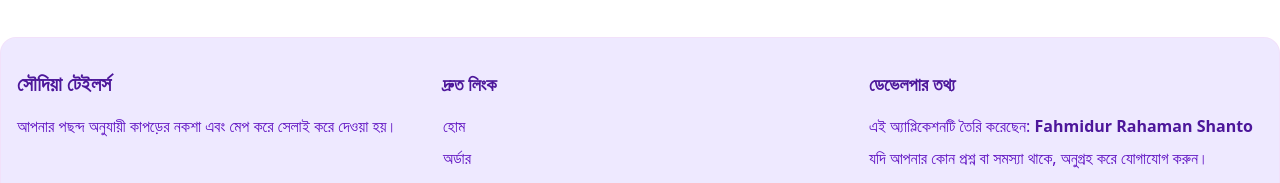
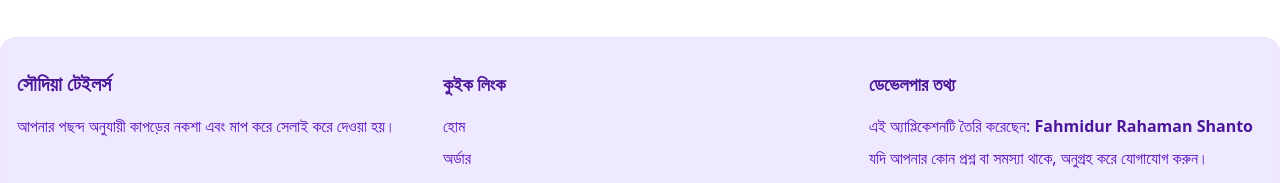
Before and after one commit to fahmidurshanto/soudia-tailors-client, a React (Vite) app: page / in a window 1280 px wide. Shown: the part 1687-1870 px from the top of the page. Built offline with nearby package versions, Linux system fonts and the light colour scheme; no server answers; what @cloudinary/url-gen would draw is missing.

Commit message:
Modified some content on the footer component

```diff
--- a/src/components/Footer.jsx
+++ b/src/components/Footer.jsx
@@ -9,13 +9,13 @@ const Footer = () => {
           <div>
             <h3 className="text-xl font-bold mb-4 text-violet-900">সৌদিয়া টেইলর্স</h3>
             <p className="text-violet-800">
-              আপনার পছন্দ অনুযায়ী কাপড়ের নকশা এবং মেপ করে সেলাই করে দেওয়া হয়।
+              আপনার পছন্দ অনুযায়ী কাপড়ের নকশা এবং মাপ করে সেলাই করে দেওয়া হয়।
             </p>
           </div>
 
           {/* Quick Links */}
           <div>
-            <h4 className="text-lg font-semibold mb-4 text-violet-900">দ্রুত লিংক</h4>
+            <h4 className="text-lg font-semibold mb-4 text-violet-900">কুইক লিংক</h4>
             <ul className="space-y-2">
               <li>
                 <Link to="/" className="text-violet-800 hover:text-violet-600 transition-colors duration-300">
```
